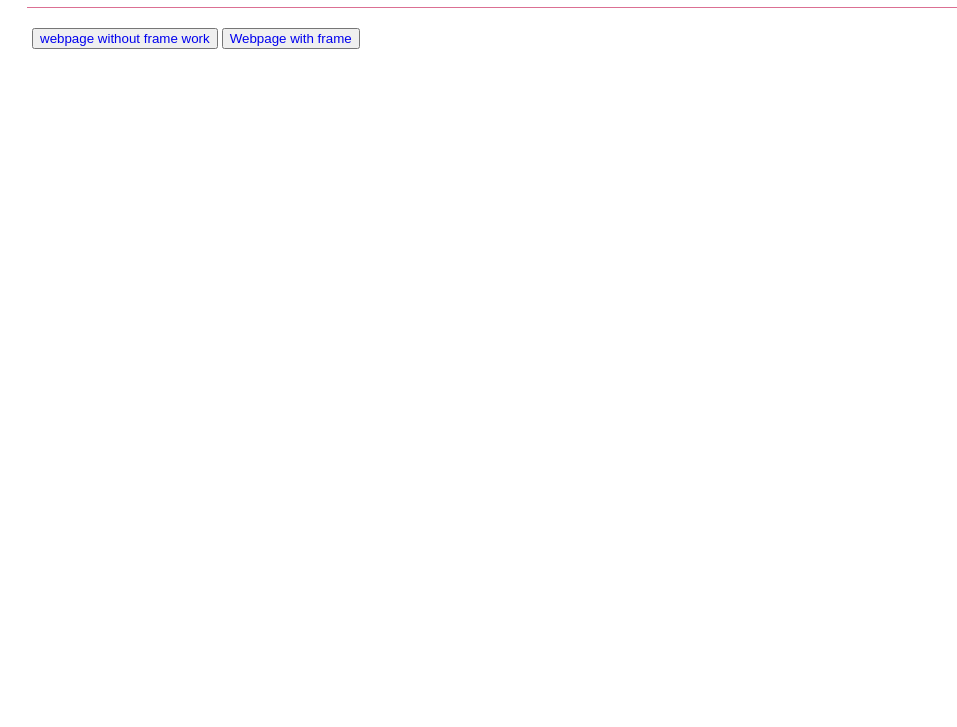
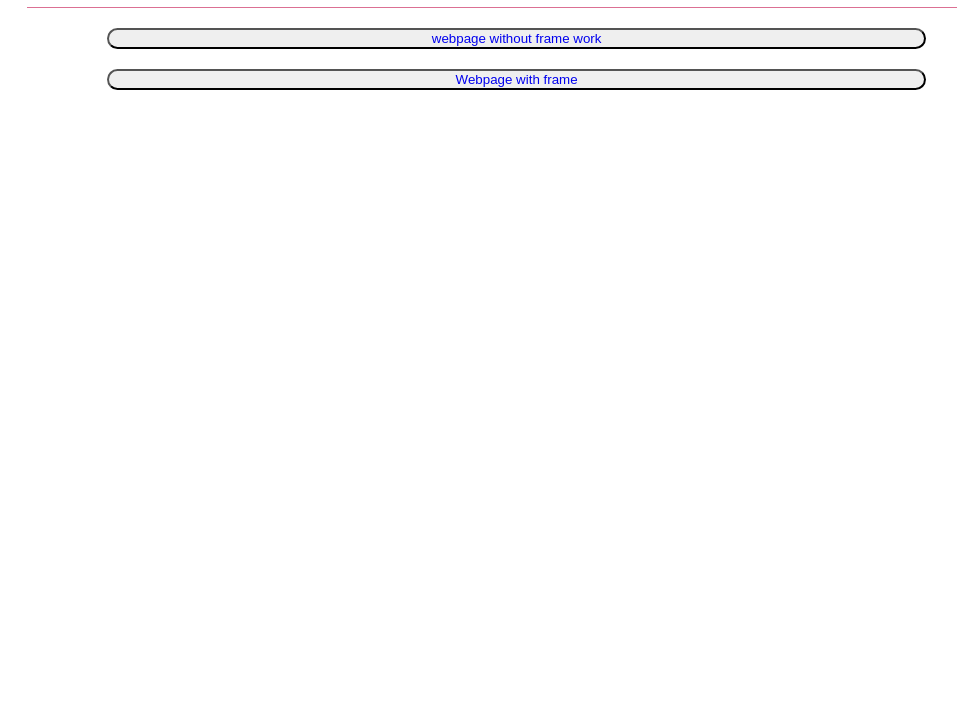
Before and after one commit to MrBooi/basic-webpage, a plain HTML site: page LandingPage.html in a window 1280 px wide. Shown: the part 73-800 px from the top of the page, without its empty margins (101-1058 px from the left). Drawn offline with Linux system fonts and the light colour scheme.

Commit message:
style changes on Landingpage changes

```diff
--- a/LandingPage.html
+++ b/LandingPage.html
@@ -16,9 +16,12 @@
 
       text-align: center;
     }
- .button1{
+ .button1,.button2{
     margin-top: 20px;
-    margin-left: 5px;
+
+  border-radius: 20px;
+     width: 80%;
+     margin-left: 80px;
 
 
 
@@ -48,7 +51,7 @@
                <a href="index.html" target="_blank">webpage without frame work</a>
              </button>
 
-           <button type="button" name="Webpage2"> <a href="index-grid.html" target="_blank">Webpage with frame
+           <button type="button" name="Webpage2"   class="button2"> <a href="index-grid.html" target="_blank">Webpage with frame
            </button>
          </section>
 
```
